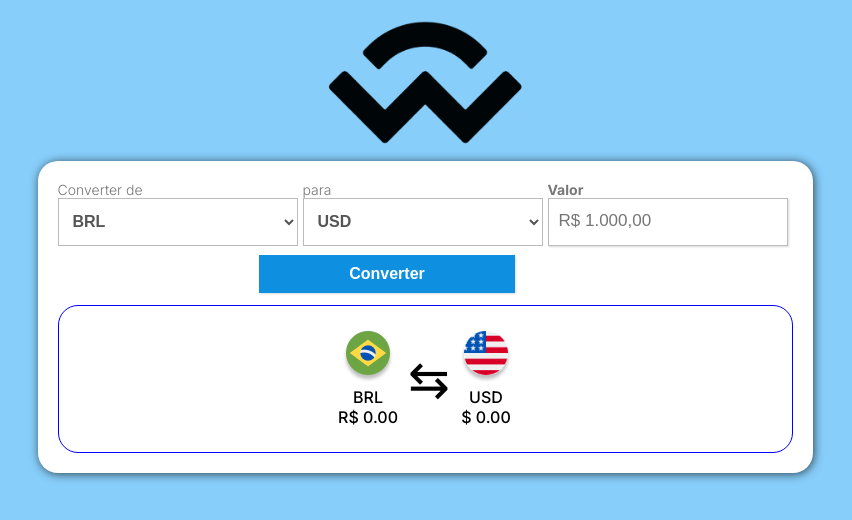
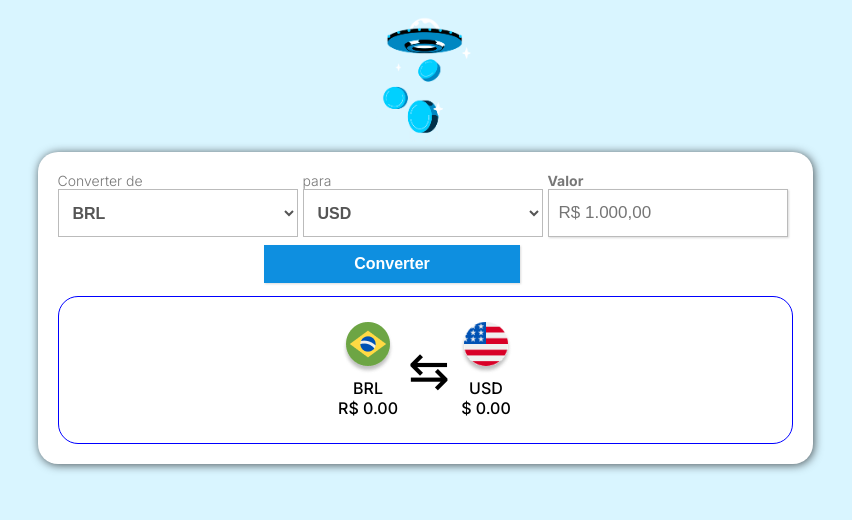
Before and after one commit to mazziera/conversor-moedas, a plain HTML site: page index.html in a window 1280 px wide. Shown: the whole page, without its empty margins (215-1067 px from the left). Drawn offline with nearby package versions, Linux system fonts and the light colour scheme.

Commit message:
"Alteração de estilos" "Alterado a imagem do logo" "Reajustado o responsivo para dispositivos maiores"

```diff
--- a/index.html
+++ b/index.html
@@ -3,7 +3,7 @@
 <head>
     <meta charset="UTF-8">
     <meta name="viewport" content="width=device-width, initial-scale=1.0">
-    <title>Э-Transactions Ш </title>
+    <title>Э-Exchange Ш </title>
 
     <link rel="shortcut icon" href="./src/imagens/logo-estatico.png" type="image/x-icon">
     <link rel="stylesheet" href="./src/css/reset.css">
@@ -15,7 +15,7 @@
 <body>
     <main class="container-principal">
 
-        <img src="./src/imagens/logo-estatico.png" alt="Э-Transactions Ш logo" class="logo">
+        <img src="./src/imagens/casas-de-cambio.png" alt="Э-Transactions Ш logo" class="logo">
 
         <section class="conversor-container">
             <label>
--- a/src/css/desktop.css
+++ b/src/css/desktop.css
@@ -20,8 +20,8 @@
         margin-top: 15px;
         align-self: center;
         position: absolute;
-        top: 240px;
-        right: 550px;
+        top: 230px;
+        right: 545px;
     }
 
 
@@ -49,13 +49,13 @@
 @media (width: 1024px){
     .conversor-container .botao {
         width: 25%;
-        right: 390px;
+        right: 382px;
     }
 }
 
 @media (min-width: 1440px){
     .conversor-container .botao {
         width: 20%;
-        right: 570px;
+        right: 580px;
     }
 }
--- a/src/css/styles.css
+++ b/src/css/styles.css
@@ -5,12 +5,11 @@ html{
 }
 
 body{
-    background-color: lightskyblue;
+    background-color: #D9F5FF;
 }
 
 .container-principal .logo{
     max-width: 250px;
-    filter: contrast(175%) brightness(3%);
     border-radius: 20px;
     display: block;
     margin: 10px auto;
```
Also changed, not shown: src/imagens/casas-de-cambio.png (added), src/imagens/logo-estatico.png (deleted), 1 other file.
